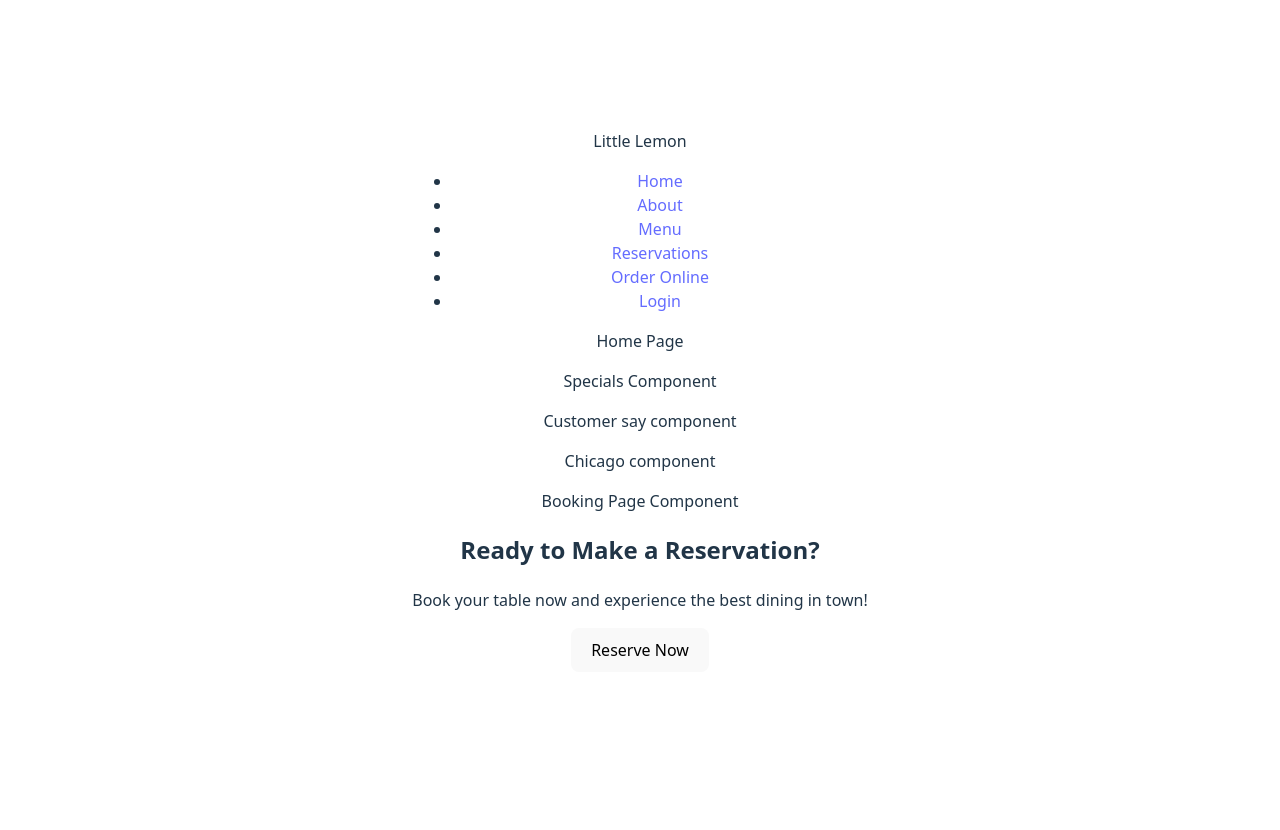
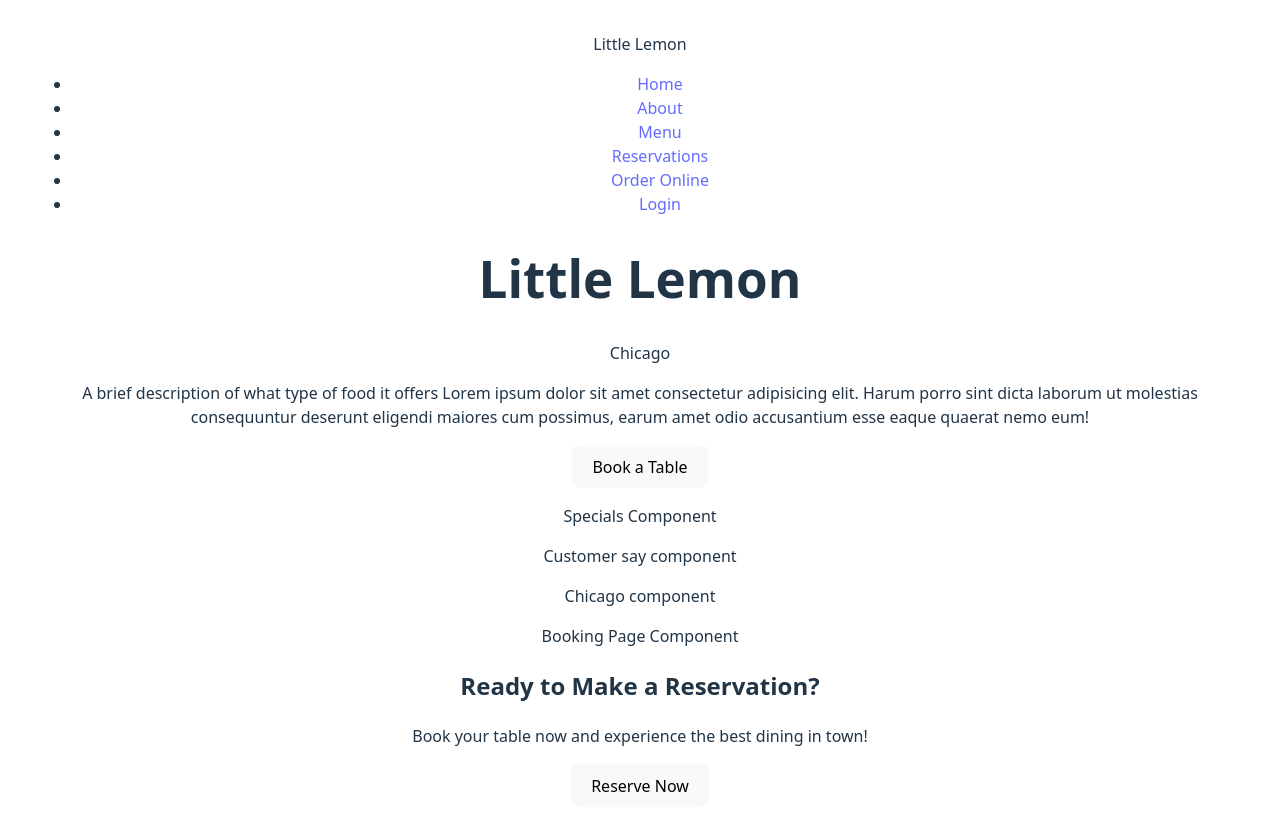
Before and after one commit to tahirainam/little-lemon, a React (Vite) app: page /booking in a window 1280 px wide. Shown: the top 830 px of the page. Before the commit the page ends 800 px from the top, so only its background shows below. Built offline with nearby package versions, Linux system fonts and the light colour scheme.

Commit message:
home page content

```diff
--- a/src/components/HomePage.jsx
+++ b/src/components/HomePage.jsx
@@ -2,9 +2,12 @@
 function HomePage() {
   return (
     <div>
+      <h1>Little Lemon</h1>
+      <p>Chicago</p>
       <p>
-        Home Page
+        A brief description of what type of food it offers Lorem ipsum dolor sit amet consectetur adipisicing elit. Harum porro sint dicta laborum ut molestias consequuntur deserunt eligendi maiores cum possimus, earum amet odio accusantium esse eaque quaerat nemo eum!
       </p>
+      <button>Book a Table</button>
     </div>
   );
 }
```
